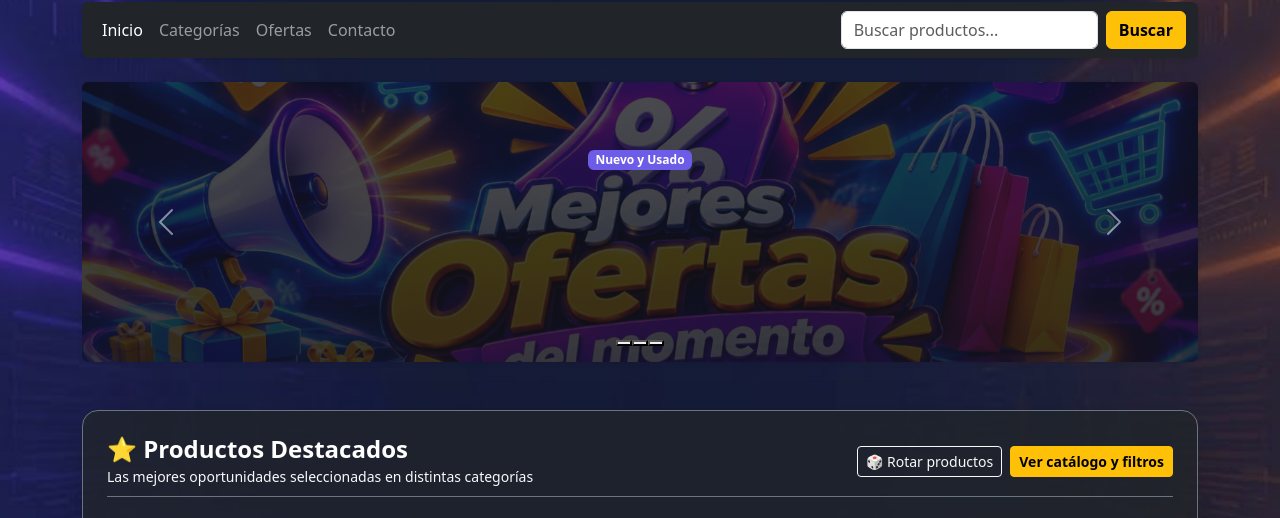
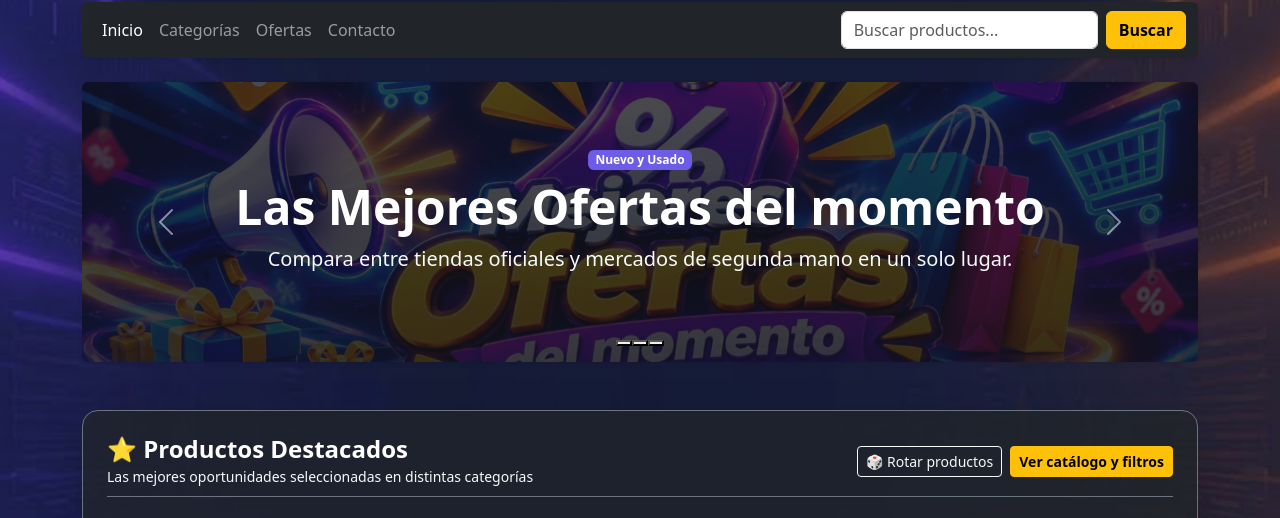
Before and after one commit to BasTI-AP/VitrineandoAndo, a plain HTML site: page VitrineandoAndo/index.html in a window 1280 px wide. Shown: the part 250-768 px from the top of the page. Drawn offline with nearby package versions, Linux system fonts and the light colour scheme.

Commit message:
Update index.html

```diff
--- a/VitrineandoAndo/index.html
+++ b/VitrineandoAndo/index.html
@@ -167,6 +167,8 @@ Borrar filtros
 <div class="mi-slide carousel-item p-5 text-center" style="background: linear-gradient(rgba(18, 19, 24, 0.76), rgba(18, 19, 24, 0.84)), url('MO.jpeg') center/cover no-repeat; min-height: 280px; display: none;">
 <div class="container py-3">
 <span class="badge mb-2 fw-bold" style="background-color: #6C5CE7; color: white;">Nuevo y Usado</span>
+<h2 class="display-5 fw-bold text-white">Las Mejores Ofertas del momento</h2>
+<p class="lead text-light">Compara entre tiendas oficiales y mercados de segunda mano en un solo lugar.</p>
 </div>
 </div>
 
@@ -206,7 +208,7 @@ Ver catálogo y filtros
 
 <div id="grid-inicio-destacados" class="row g-4"></div>
 
-<!-- Botón "Mostrar más" que transforma toda la página -->
+<!-- Botón "Mostrar más"  -->
 <div class="d-flex justify-content-end mt-4 pt-2">
 <button type="button" class="btn btn-warning fw-bold px-4 py-2 shadow-sm" onclick="activarVistaCatalogoCompleto()">
 Mostrar más
@@ -438,7 +440,7 @@ Encuentra productos seleccionados en las principales tiendas del país
 </div>
 </header>
 
-<!-- Cuerpo claro a pantalla completa con píldoras de categorías y todos los productos -->
+<!--BODY-->
 <main class="catalogo-full-body py-5 px-3">
 <div class="container">
 <div class="text-center mb-4">
```
